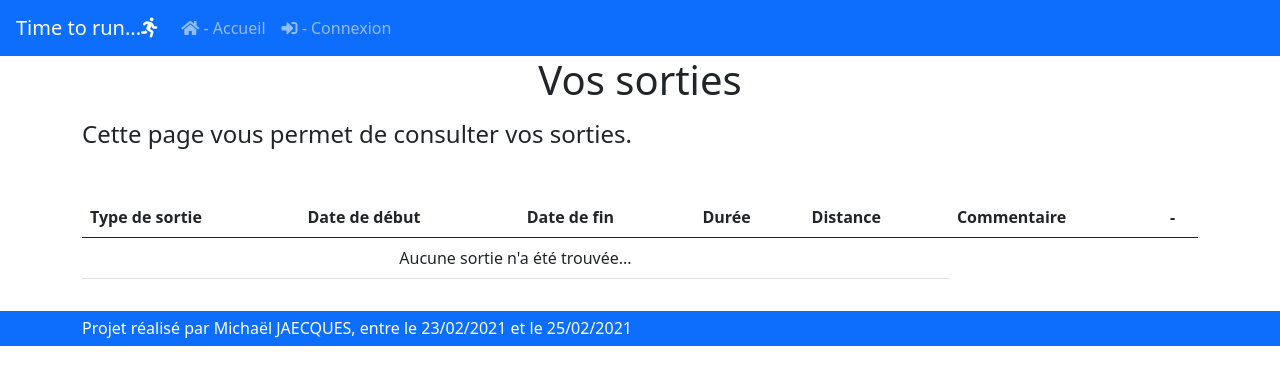
After one commit to SH-Mike/time_to_run, a Symfony app: template templates/outing/index.html.twig in a window 1280 px wide. The commit adds this page. Shown: the top 385 px of the page. Run offline with Twig, Linux system fonts and the light colour scheme; the template is opened without the code that fills it, so the values that code supplies are empty; some libraries are stand-ins or nearby versions.

Commit message:
feat: Added duration calc to Outing Entity, added outings list page

```diff
--- /dev/null
+++ b/templates/outing/index.html.twig
@@ -0,0 +1,55 @@
+{% extends 'base.html.twig' %}
+
+{% block title %}Vos sorties
+{% endblock %}
+
+{% block body %}
+	<div class="container">
+		<h1 class="text-center underlined">Vos sorties</h1>
+		<h4 class="mt-3">Cette page vous permet de consulter vos sorties.</h4>
+
+		<div class="table-responsive mt-5">
+			<table class="table table-hover table-stripped">
+				<thead class="thead-dark">
+					<tr>
+						<th>Type de sortie</th>
+						<th>Date de début</th>
+						<th>Date de fin</th>
+						<th>Durée</th>
+						<th>Distance</th>
+						<th>Commentaire</th>
+                        <th>-</th>
+					</tr>
+				</thead>
+				<tbody>
+					{% if outings > 0 %}
+						{% for outing in outings %}
+							<tr>
+								<td>{{outing.outingType.title}}</td>
+                                <td>{{outing.startDate | date('d/m/Y h:m:s')}}</td>
+                                <td>{{outing.endDate | date('d/m/Y h:m:s')}}</td>
+                                <td>{{outing.duration}}</td>
+                                <td>{{outing.distance}}</td>
+                                <td>{{outing.comment | raw}}</td>
+                                <td>
+                                    <a href="#" class="btn btn-warning">
+										<i class="fas fa-pen"></i>
+									</a>
+									<a href="#" class="btn btn-danger">
+										<i class='fas fa-trash'></i>
+									</a>
+                                </td>
+							</tr>
+						{% endfor %}
+					{% else %}
+						<tr>
+							<td colspan="5" class="text-center">
+								Aucune sortie n'a été trouvée...
+							</td>
+						</tr>
+					{% endif %}
+				</tbody>
+			</table>
+		</div>
+	</div>
+{% endblock %}
--- a/templates/partials/header.html.twig
+++ b/templates/partials/header.html.twig
@@ -12,11 +12,23 @@
 			</li>
 			{% if app.user %}
 				<li class="nav-item">
-					<div class="nav-link">
+					<a class="nav-link" href="{{path('outings_index')}}">
+						<i class="fas fa-running"></i>
+						- Vos sorties
+					</a>
+				</li>
+				<li class="nav-item">
+					<a class="nav-link" href="#">
 						<i class="fas fa-smile"></i>
 						{{app.user.firstName}}
 						{{app.user.lastName}}
-					</div>
+					</a>
+				</li>
+				<li class="nav-item">
+					<a class="nav-link" href="{{path('logout')}}">
+						<i class="fas fa-sign-out-alt"></i>
+						- Déconnexion
+					</a>
 				</li>
 			{% else %}
 				<li class="nav-item">
```
Also changed, not shown: src/Controller/OutingController.php (added, +27 -0 lines), src/Entity/Outing.php (+10 -0 lines).
